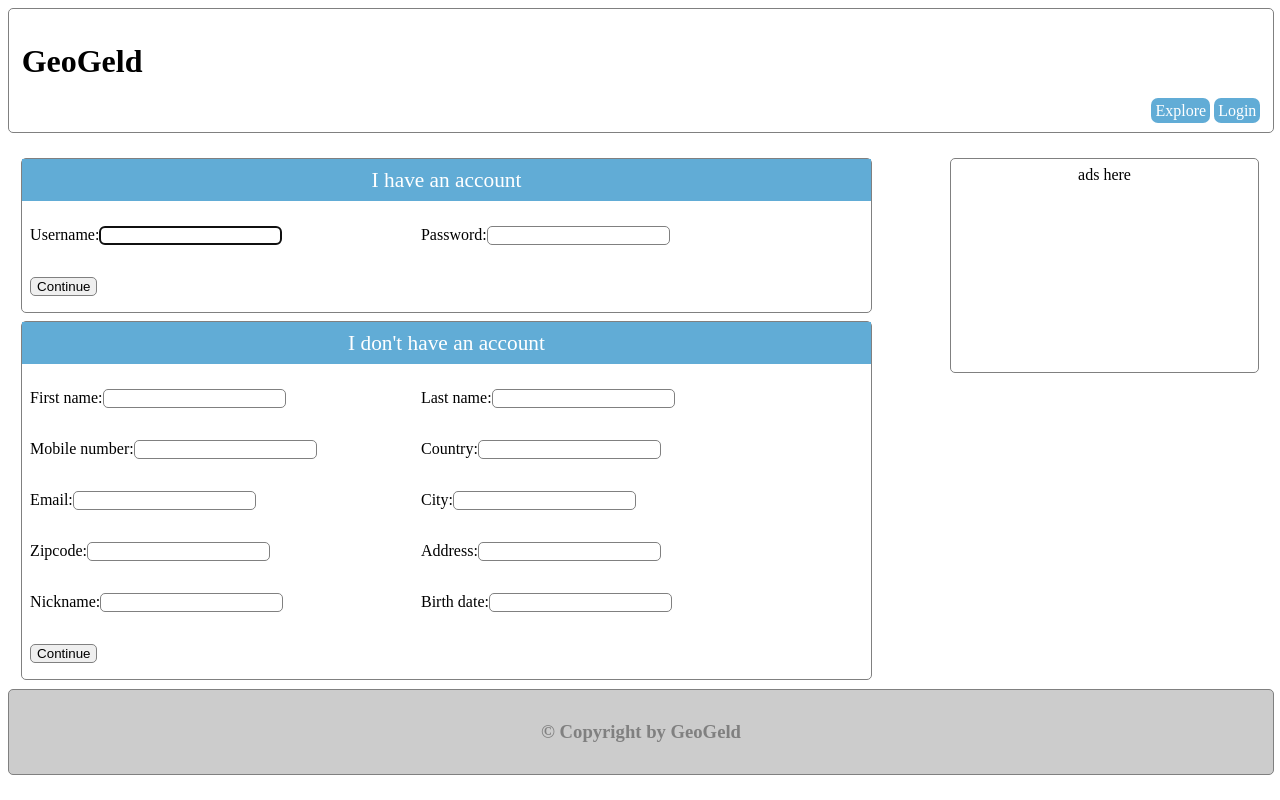
After one commit to ahmadmoalla/geogeld, a Django app: page /profile/registration/ in a window 1280 px wide. The commit adds this page. Run offline with Django 3.2, Linux system fonts and the light colour scheme; parts of the project's set-up code (start-up, migrations or seed data) failed here and were passed over.

```diff
--- a/accounts/admin.py
+++ b/accounts/admin.py
@@ -17,7 +17,7 @@ class UserProfileAdmin(geoadmin.OSMGeoAdmin):
     default_zoom = 11
 
 
-admin.site.unregister(User)
+#admin.site.unregister(User)
 admin.site.unregister(Group)
 admin.site.unregister(Site)
 
--- /dev/null
+++ b/accounts/forms.py
@@ -0,0 +1,15 @@
+# -*- coding: utf-8 -*-
+from django import forms
+
+
+class RegistrationForm(forms.Form):
+    first_name = forms.CharField(max_length=255, help_text="")
+    last_name = forms.CharField(max_length=255, help_text="")
+    mobile_number = forms.CharField(max_length=30, help_text="")
+    country = forms.CharField(max_length=255, help_text="")
+    email = forms.CharField(max_length=255, help_text="")
+    city = forms.CharField(max_length=255, help_text="")
+    zipcode = forms.CharField(max_length=20, help_text="")
+    address = forms.CharField(max_length=1024, help_text="")
+    nickname = forms.CharField(max_length=255, help_text="")
+    birth_date = forms.DateField(help_text="")
--- /dev/null
+++ b/accounts/static/accounts/css/accounts.css
@@ -0,0 +1,47 @@
+#registration-form, #login-form {
+    width: 98%;
+    padding: 0;
+    border: 1px solid gray;
+    border-radius: 5px;
+    -webkit-border-radius: 5px;
+    -moz-border-radius: 5px;
+    margin-bottom: 1%;
+
+}
+
+#registration-form p, #login-form p {
+  display: block;
+  width: 45%;
+  float: left;
+  padding-left: 1%;
+  line-height: 18px;
+
+}
+
+#registration-form input, #login-form input {
+    border: 1px solid gray;
+    border-radius: 5px;
+    -webkit-border-radius: 5px;
+    -moz-border-radius: 5px;
+
+
+}
+
+#registration-form label, #login-form label {
+  float: left;
+
+}
+
+.form-header {
+  text-align: center;
+  color: #ffffff;
+
+  background-color: #61acd6;
+
+  font-size: 16pt;
+  font-family: "Sans serif";
+
+  margin: 0;
+  margin-bottom: 1%;
+  padding: 1%;
+}
--- a/accounts/templates/accounts/index.html
+++ b/accounts/templates/accounts/index.html
@@ -1,4 +1,4 @@
-{% extends 'base.html' %}
+{% extends 'geogeld/base.html' %}
 
 {% block content %}
 
--- /dev/null
+++ b/accounts/templates/accounts/registration.html
@@ -0,0 +1,23 @@
+{% extends 'geogeld/base.html' %}
+
+{% block extra_css %}
+    <link rel="stylesheet" type="text/css" href="{{ STATIC_URL }}accounts/css/accounts.css" />
+{% endblock extra_css %}
+
+{% block left-column %}
+	<form id="login-form" method="post" action="/login/?next=/listings/post/">
+	<div class="form-header" >I have an account</div>
+	{% csrf_token %}
+	{{ login_form.as_p }}
+	<p><input type="submit" value="Continue" /></p>
+	<div class="clearfix"></div>
+	</form>
+
+	<form id="registration-form" method="post" action="account/registration/">
+	<div class="form-header" >I don't have an account</div>
+	{% csrf_token %}
+	{{ registration_form.as_p }}
+	<p><input type="submit" value="Continue" /></p>
+	<div class="clearfix"></div>
+	</form>
+{% endblock left-column %}
--- a/accounts/urls.py
+++ b/accounts/urls.py
@@ -1,5 +1,6 @@
 from django.conf.urls import patterns, url
 
 urlpatterns = patterns('accounts.views',
-    url(r'^$', 'index_view', name='accounts_index'),
+    url(r'^$', 'profile'),
+    url(r'^registration/$', 'registration'),
 )
--- a/accounts/views.py
+++ b/accounts/views.py
@@ -1,6 +1,19 @@
 from django.shortcuts import render_to_response
 from django.template import RequestContext
+from django.contrib.auth.forms import AuthenticationForm
 
-def index_view(request, template_name='accounts/index.html'):
+from accounts.forms import RegistrationForm
+
+def profile(request, template_name='accounts/index.html'):
     context = {}
     return render_to_response(template_name, context, RequestContext(request))
+
+def registration(request, template_name='accounts/registration.html'):
+    registration_form = RegistrationForm()
+    login_form = AuthenticationForm()
+
+    context = {
+               "registration_form": registration_form,
+               "login_form": login_form,
+               }
+    return render_to_response(template_name, context, RequestContext(request))
--- a/geogeld/static/geogeld/css/style.css
+++ b/geogeld/static/geogeld/css/style.css
@@ -38,10 +38,6 @@ body {
 #content {
     width: 98%;
     padding: 1%;
-    border: 1px solid gray;
-    border-radius: 5px;
-    -webkit-border-radius: 5px;
-    -moz-border-radius: 5px;
     margin-bottom: 1%;
 }
 
@@ -81,13 +77,15 @@ body {
 
 #header-buttons a{
     color: white;
-    background-color: gray;
-    border: 2px solid gray;
-    border-style: outset;
+    background-color: #61acd6;
     border-radius: 7px;
     -webkit-border-radius: 7px;
     -moz-border-radius: 7px;
     padding: 4px;
+}
+
+#user_info {
+    float: right;
 }
 
 #login-button {
--- a/geogeld/templates/geogeld/base.html
+++ b/geogeld/templates/geogeld/base.html
@@ -16,7 +16,7 @@
 		<!-- Replace favicon.ico & apple-touch-icon.png in the root of your domain and delete these references -->
 		<link rel="shortcut icon" href="{{ STATIC_URL }}/favicon.ico" />
 		<link rel="apple-touch-icon" href="{{ STATIC_URL }}/apple-touch-icon.png" />
-		<link rel="stylesheet" type="text/css" href="{{ STATIC_URL }}geogeld/css/style.css">
+		<link rel="stylesheet" type="text/css" href="{{ STATIC_URL }}geogeld/css/style.css" />
 		{% block extra_css %}
 		{% endblock extra_css %}
 
@@ -27,17 +27,40 @@
 	<body>
 		<div id="container">
 			<header id="header">
+                {% if user.is_authenticated %}
+                    <div id="user_info"><a href="{% url accounts.views.profile %}">{{ user }}</a></div>
+                {% endif %}
 				<h1>GeoGeld</h1>
 				{% block header-extra %}
-
+					<div id="header-buttons">
+					    <a id="explore-button" href="/listings/search">Explore</a>
+					    {% if user.is_authenticated %}
+					       <a id="logout-button" href="/logout">Logout</a>
+					    {% else %}
+					       <a id="login-button" href="/login">Login</a>
+					    {% endif %}
+					</div>
 				{% endblock header-extra %}
 			</header>
 
 	    <div id="content">
 		{% block content %}
+	    	<div id="left-column">
+            {% block left-column %}
+	    	{% endblock left-column %}
+            </div>
+
+	    	<div id="right-column">
+            {% block right-column %}
+                <div id="ad-banner">
+			    ads here
+			    </div>
+	    	{% endblock right-column %}
+            </div>
 
 		{% endblock content %}
 	    </div>
+	    <div class="clearfix"></div>
 
 			<footer id="footer">
 				<p>
--- a/geogeld/urls.py
+++ b/geogeld/urls.py
@@ -1,14 +1,20 @@
 from django.conf.urls import patterns, include, url
 from django.contrib import admin
+
+
 admin.autodiscover()
 
 urlpatterns = patterns('',
     url(r'^admin/', include(admin.site.urls)),
 
     url(r'^login/', 'django.contrib.auth.views.login'),
+    url(r'^login/?next=(?P<redirect_field_name>.*)/', 'django.contrib.auth.views.login'),
     url(r'^logout/', 'django.contrib.auth.views.logout', {'next_page': '/'}),
 
     url(r'^$', 'geogeld.views.home', name='home'),
+
+    url(r'^profile/', include('accounts.urls')),
     url(r'^accounts/', include('accounts.urls')),
+    url(r'^listings/', include('listing.urls')),
 
 )
--- a/listing/templates/listing/index.html
+++ b/listing/templates/listing/index.html
@@ -1,7 +1,7 @@
-{% extends 'base.html' %}
+{% extends 'geogeld/base.html' %}
 
 {% block content %}
 
-Listing Index
+Search listing
 
 {% endblock content %}
--- a/listing/urls.py
+++ b/listing/urls.py
@@ -1,5 +1,6 @@
 from django.conf.urls import patterns, url
 
 urlpatterns = patterns('listing.views',
-    url(r'^$', 'index_view', name='listing_index'),
+    url(r'^search/$', 'search'),
+    url(r'^post/$', 'post_listing'),
 )
```
Also changed, not shown: geogeld/templates/geogeld/index.html (+5 -20 lines), listing/forms.py (added, +7 -0 lines), listing/static/listing/css/listing.css (added, +47 -0 lines), listing/templates/listing/post_listing.html (added, +17 -0 lines), listing/views.py (+13 -1 lines), 2 other files.
